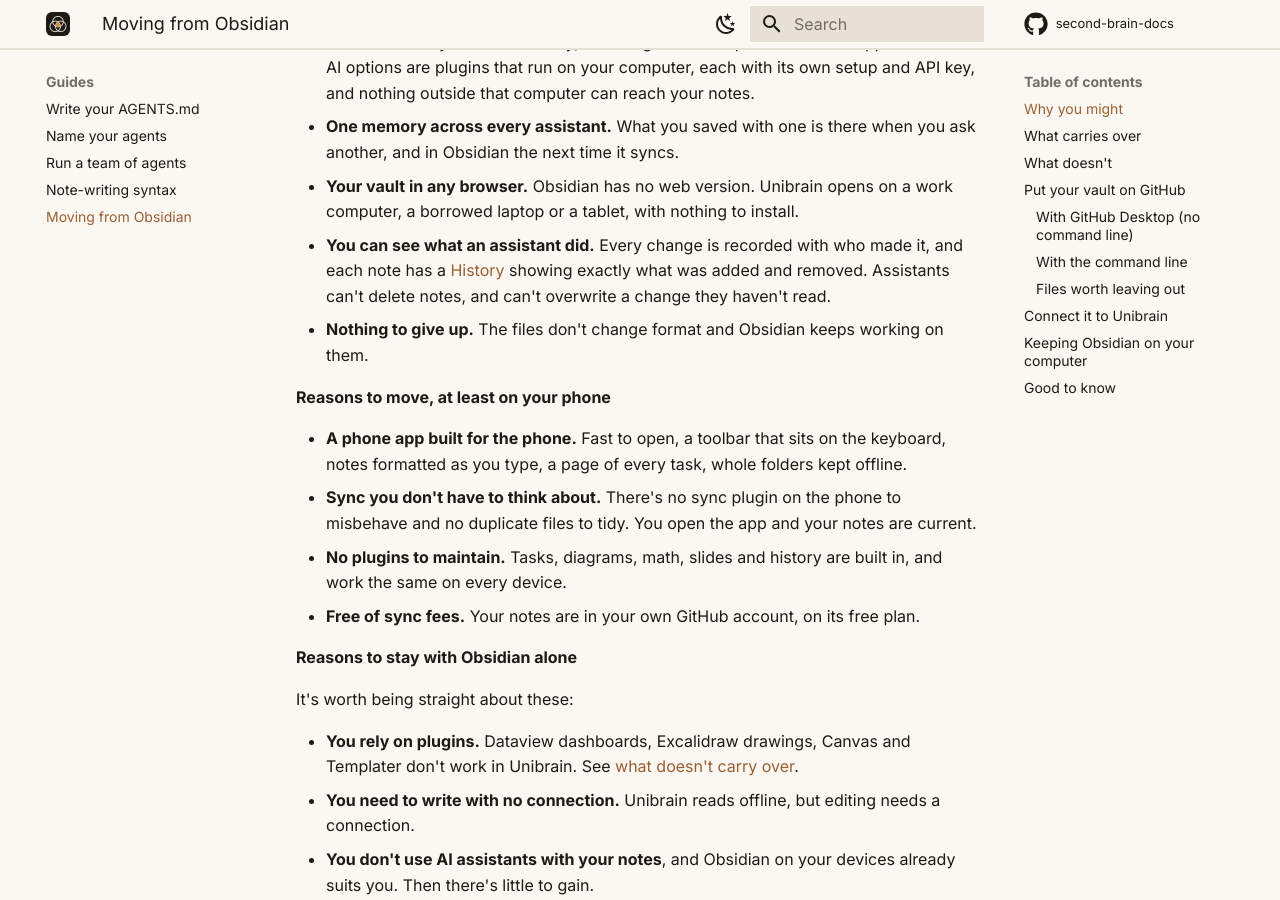
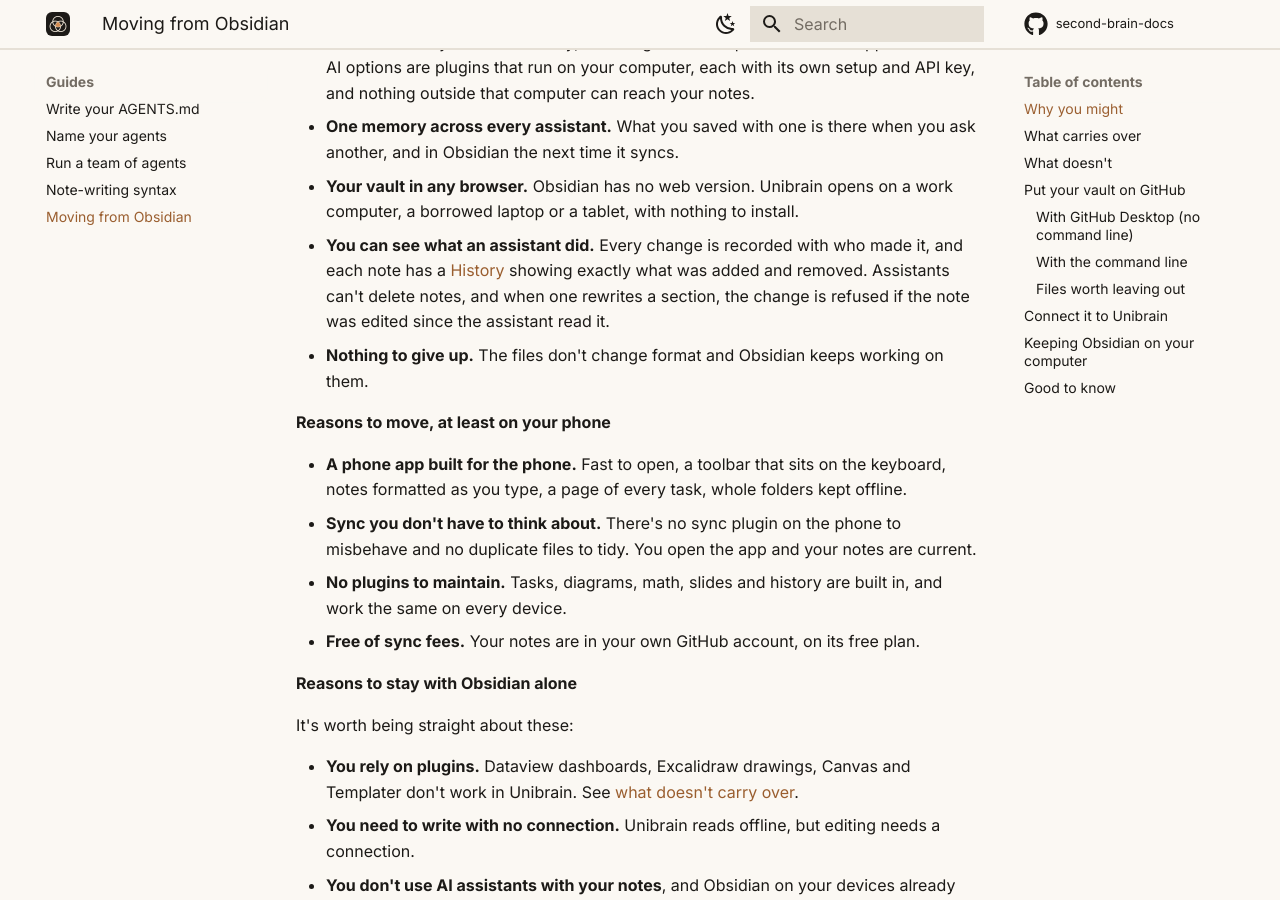
Before and after one commit to blanzp/second-brain-docs, an MkDocs documentation site: the page built from docs/guides/obsidian.md, in a window 1280 px wide and 900 px high, scrolled down 595 px. Built offline with MkDocs 1.6.1 and Material for MkDocs 9.7.7, drawn with Linux system fonts in a browser that asks for light colours; comment, search, counter and statistics services are not loaded.

Commit message:
Docs: say precisely what stops an assistant overwriting a newer edit
Co-Authored-By: Claude Opus 5.5 <noreply@anthropic.com>

```diff
--- a/docs/guides/obsidian.md
+++ b/docs/guides/obsidian.md
@@ -17,7 +17,7 @@ Obsidian is an excellent editor on a computer. Unibrain doesn't try to beat it t
 - **Your AI assistants can use it, from anywhere.** Claude, ChatGPT and other assistants read and write your vault directly, including from their phone and web apps. Obsidian's AI options are plugins that run on your computer, each with its own setup and API key, and nothing outside that computer can reach your notes.
 - **One memory across every assistant.** What you saved with one is there when you ask another, and in Obsidian the next time it syncs.
 - **Your vault in any browser.** Obsidian has no web version. Unibrain opens on a work computer, a borrowed laptop or a tablet, with nothing to install.
-- **You can see what an assistant did.** Every change is recorded with who made it, and each note has a [History](../features/web-app.md#history) showing exactly what was added and removed. Assistants can't delete notes, and can't overwrite a change they haven't read.
+- **You can see what an assistant did.** Every change is recorded with who made it, and each note has a [History](../features/web-app.md#history) showing exactly what was added and removed. Assistants can't delete notes, and when one rewrites a section, the change is refused if the note was edited since the assistant read it.
 - **Nothing to give up.** The files don't change format and Obsidian keeps working on them.
 
 **Reasons to move, at least on your phone**
```
